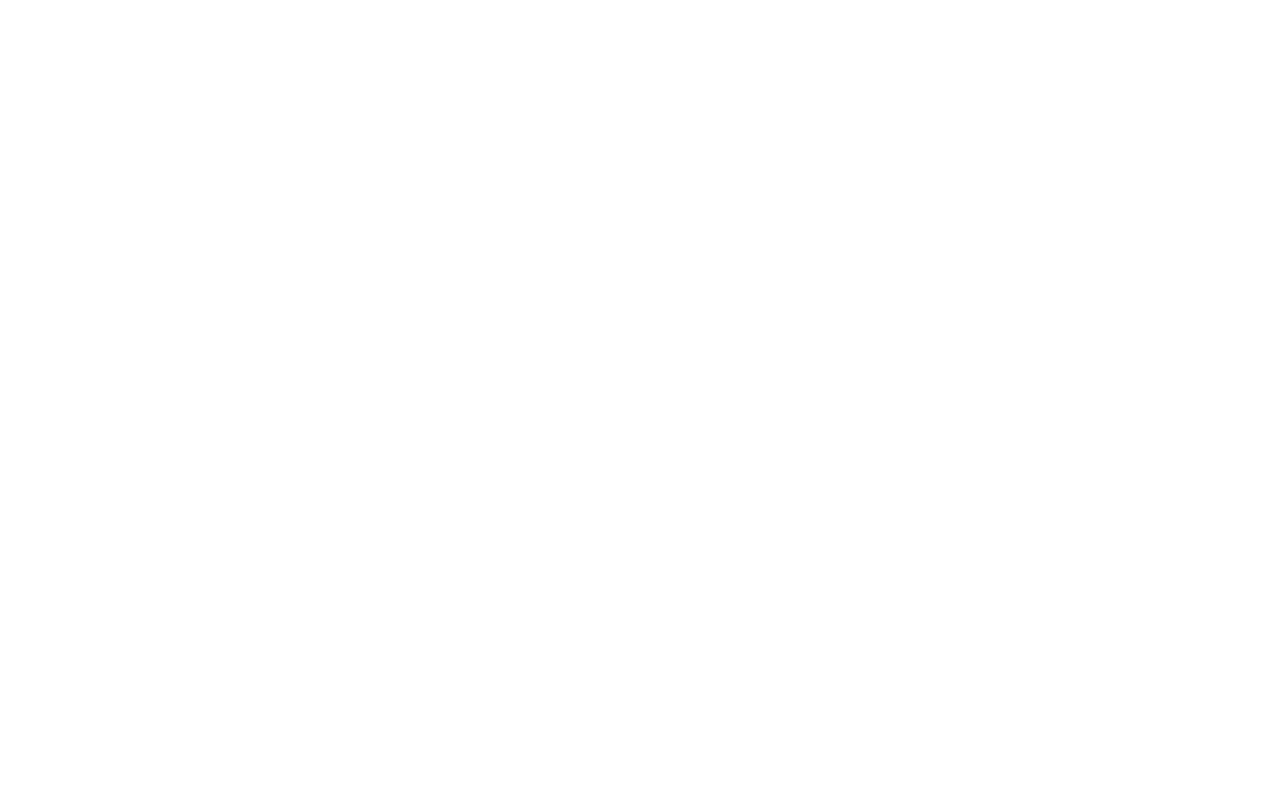
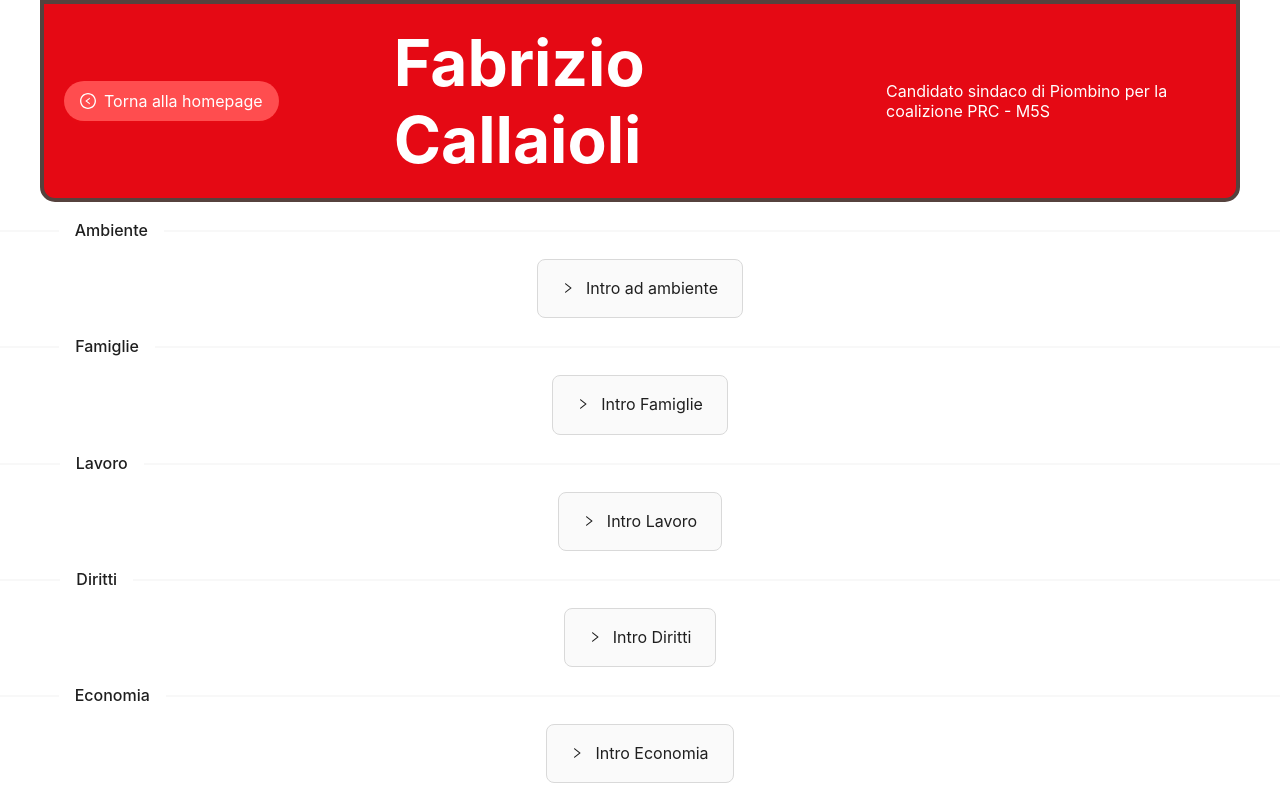
Before and after one commit to prcpiombino/prc_program, a React (Create React App) app in the folder prc/: page /PRC_Piombino/program in a window 1280 px wide. Before the commit this address had no page. Built offline with nearby package versions, Linux system fonts and the light colour scheme.

Commit message:
fixes routing

```diff
--- a/prc/src/App.js
+++ b/prc/src/App.js
@@ -9,7 +9,7 @@
     <Router>
       <Routes>
         <Route path="/PRC_Piombino" element={<Main />} />
-        <Route path="/program" element={<ProgramPage />} />
+        <Route path="/PRC_Piombino/program" element={<ProgramPage />} />
       </Routes>
     </Router>
   );
--- a/prc/src/components/Program.jsx
+++ b/prc/src/components/Program.jsx
@@ -26,7 +26,7 @@
 
         Vestibulum accumsan augue eget neque fermentum, consectetur volutpat nisi sollicitudin. Integer pretium fermentum pellentesque. Cras nisl lacus, fermentum vitae mattis in, auctor vitae nunc. Curabitur non vulputate sem. Sed turpis sapien, sagittis sollicitudin hendrerit eu, auctor at justo. Fusce in aliquam neque. Aliquam sed viverra libero. Donec a pretium sem. Etiam dapibus condimentum nisl nec pellentesque. Sed suscipit neque vel sapien congue sagittis. </p>
       <Button type="primary" danger>
-        <Link to="/program">Visualizza il programma completo</Link>
+        <Link to="/PRC_Piombino/program">Visualizza il programma completo</Link>
       </Button>
     </div>
   );
```
